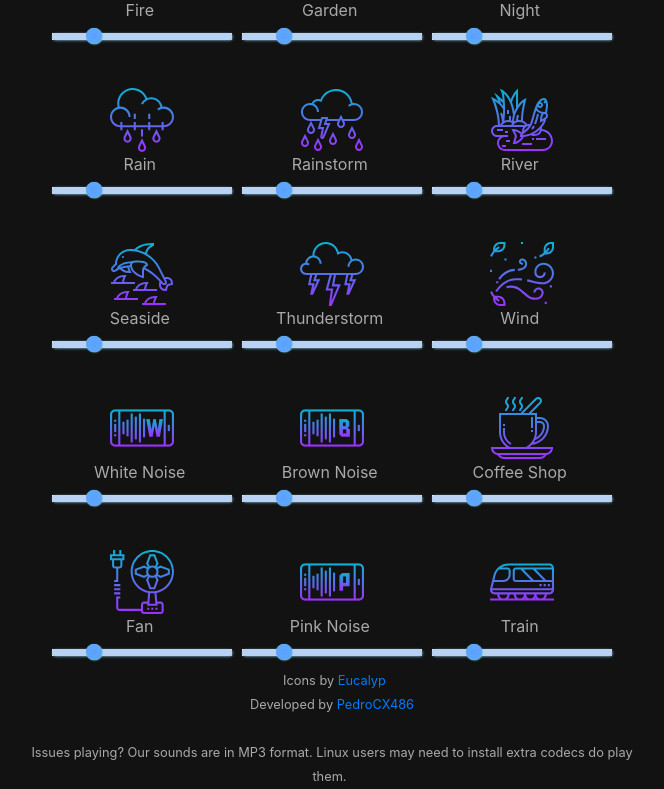
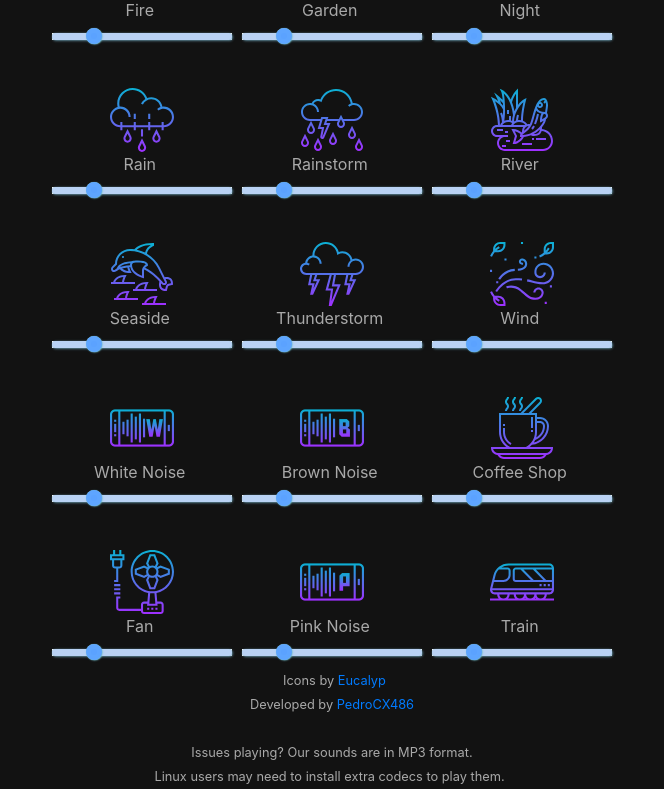
Before and after one commit to pedroCX486/noizee, an Angular app: page / in a window 1280 px wide. Shown: the part 317-1106 px from the top of the page, without its empty margins (308-972 px from the left). Built offline with nearby package versions, Linux system fonts and the light colour scheme.

Commit message:
Fix typo and add linebreak

```diff
--- a/src/app/noizee/main/main.component.html
+++ b/src/app/noizee/main/main.component.html
@@ -26,6 +26,6 @@
         <br />
         Developed by <a target="_blank" href="https://github.com/pedrocx486">PedroCX486</a>
         <br><br>
-        Issues playing? Our sounds are in MP3 format. Linux users may need to install extra codecs do play them.
+        Issues playing? Our sounds are in MP3 format.<br>Linux users may need to install extra codecs to play them.
     </small>
 </div>
```
